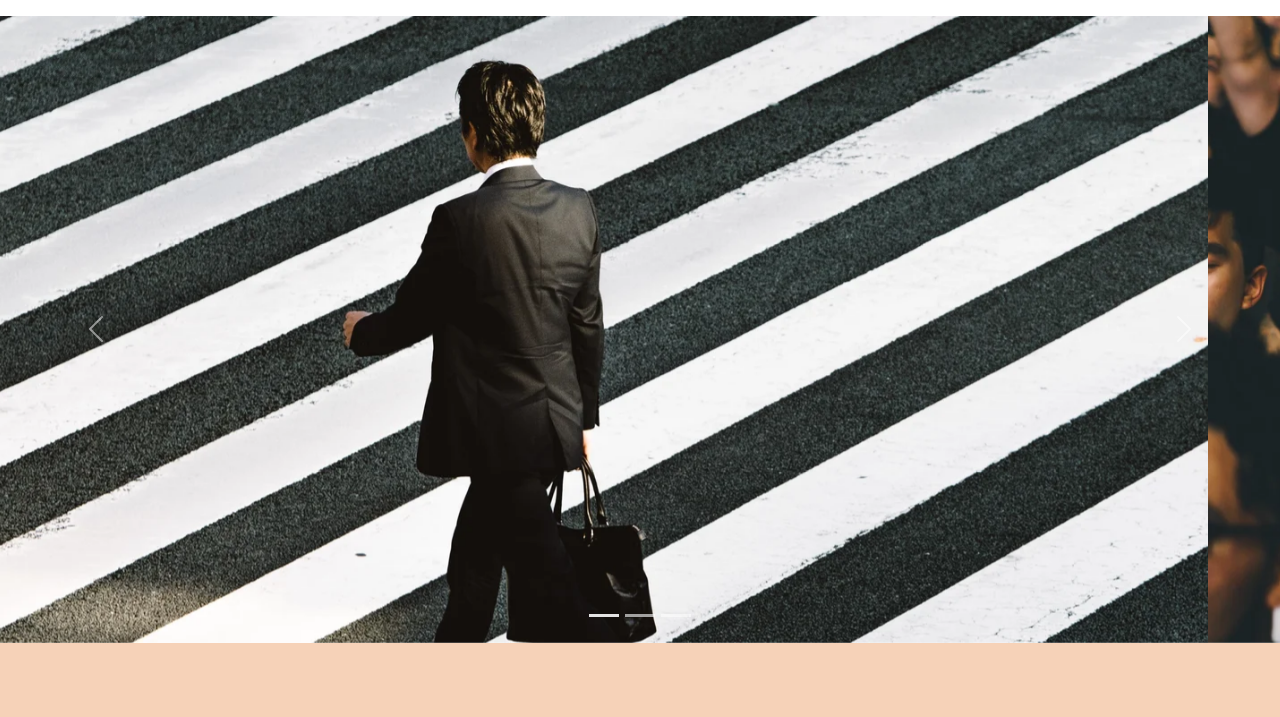
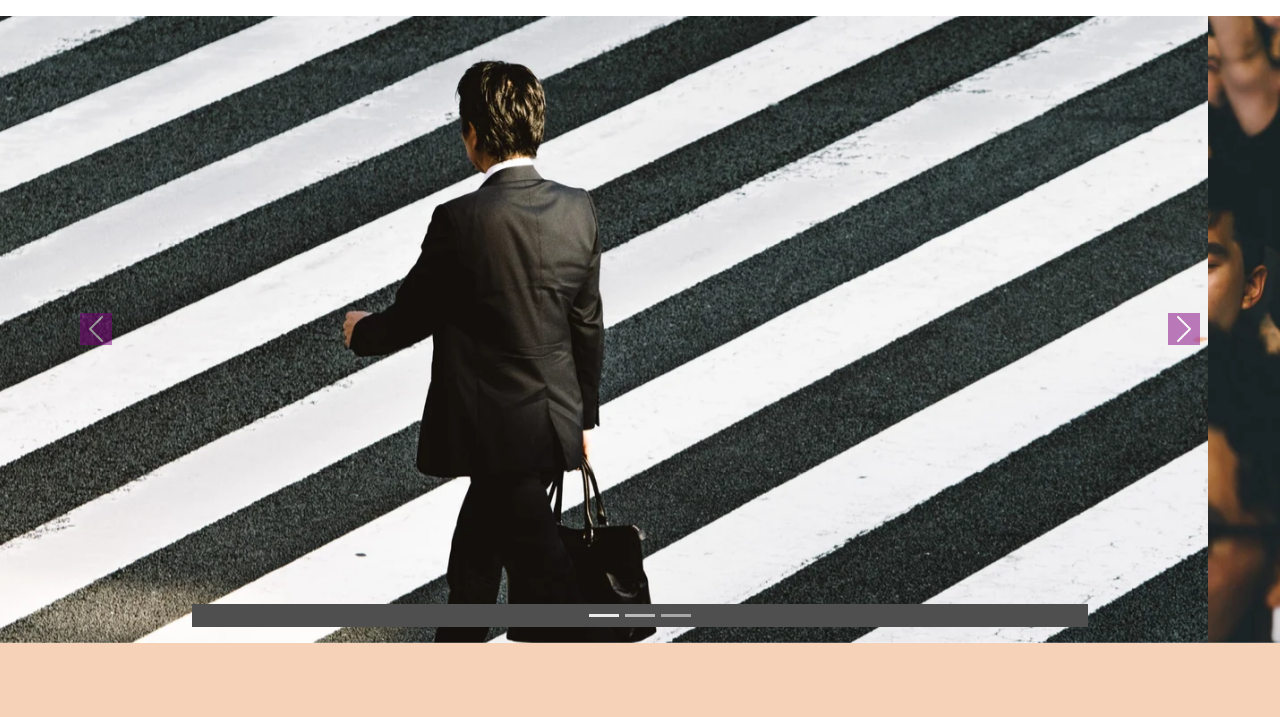
Before and after one commit to Elkes-dev/Projet-Nina-Carducci, a plain HTML site: page index.html in a window 1280 px wide. Shown: the part 83-800 px from the top of the page. Drawn offline with nearby package versions, Linux system fonts and the light colour scheme; files that its build step writes are made by us from their sources.

Commit message:
Modif pour contraste

```diff
--- a/assets/style.css
+++ b/assets/style.css
@@ -49,7 +49,15 @@ body {
 	padding-block: 100px;
 	position: relative;
 }
-
+.carousel-control-prev-icon, .carousel-control-next-icon{
+	background-color: purple;
+}
+.d-block .w-100{
+	color: red;
+}
+.carousel-indicators{
+	background-color: #4F4F4F;
+}
 .picture.left::before {
 	content: ' ';
 	background-color: #E5975F;
```
